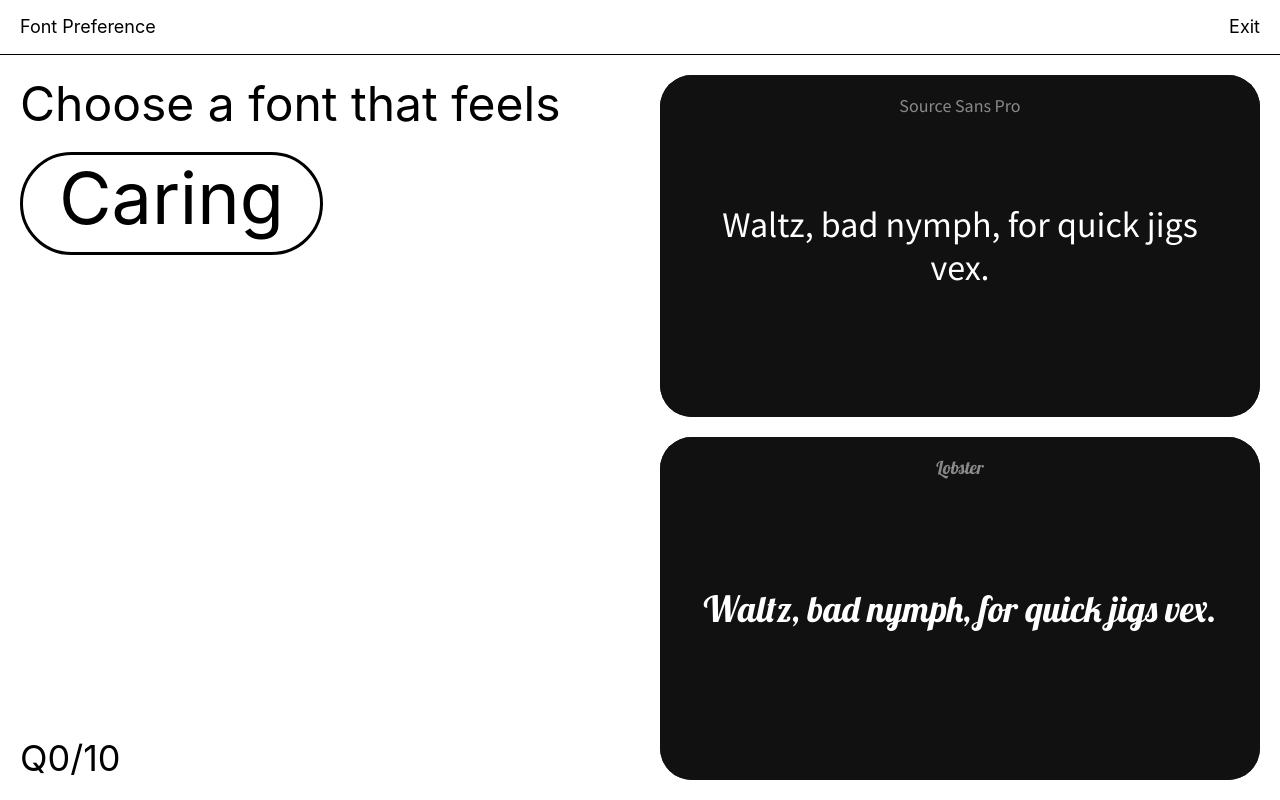
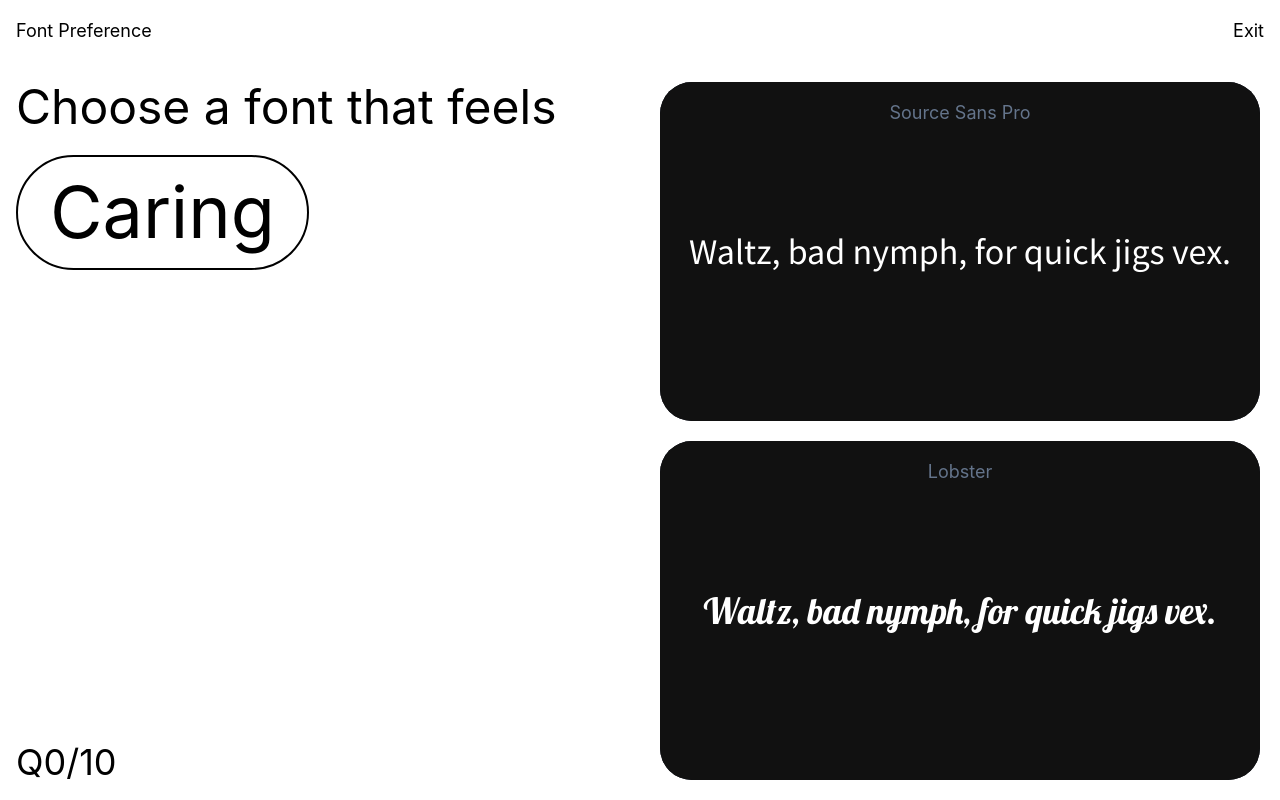
Before and after one commit to Computational-Creativity-Lab/Crowdsourcing-Font-Preferences, a Next.js app: page /survey in a window 1280 px wide. Built offline with nearby package versions, Linux system fonts and the light colour scheme; no server answers; a web font is replaced by a local one.

Commit message:
change most of css to tailwind

```diff
--- a/src/components/FontCard.js
+++ b/src/components/FontCard.js
@@ -23,14 +23,9 @@ export default function FontCard(props) {
           default: { duration: 0.1 },
         }}
       >
-        <p
-          style={{ fontFamily: `${props.fontStyle}` }}
-          className={styles.fontName}
-        >
-          {props.fontStyle}
-        </p>
+        <p className="absolute block top-5 text-slate-500">{props.fontStyle}</p>
         <h3
-          className={styles.pengram}
+          className="text-white block text-center px-5"
           style={{ fontFamily: `${props.fontStyle}` }}
         >
           {props.pengram}
--- a/src/components/FontCard.module.css
+++ b/src/components/FontCard.module.css
@@ -1,6 +1,4 @@
 .container {
-  padding: 20px;
-  justify-items: start;
   height: 100%;
   background: #03091a;
   border-radius: 32px;
@@ -12,10 +10,6 @@
   transition: 0.2s;
 }
 
-.hide {
-  opacity: 0;
-}
-
 .container:hover {
   transform: scale(1.005);
   cursor: pointer;
@@ -23,25 +17,6 @@
 
 .container:active {
   transform: scale(0.99);
-}
-
-.fontName {
-  color: rgba(255, 255, 255, 0.5);
-  display: block;
-  position: absolute;
-  top: 20px;
-}
-
-.pengram {
-  color: white;
-  display: block;
-  text-align: center;
-  padding: 0px 20px;
-}
-
-.fontName,
-.pengram {
-  transition: opacity 0.5s;
 }
 
 /* –––––– */
--- a/src/components/FontsPromptLeftCol.js
+++ b/src/components/FontsPromptLeftCol.js
@@ -1,13 +1,15 @@
-import styles from "../pages/index.module.css";
-
 export default function FontsPromptLeftCol(props) {
   return (
-    <div className={styles.leftCol}>
-      <div className={styles.topLeft}>
-        <h2 className={styles.question}> Choose a font that feels</h2>
-        <h1 className={styles.adjective}>{props.keyword}</h1>
+    <div className="grid grid-template-rows-2 px-4 py-4">
+      <div>
+        <h2 className="pb-5"> Choose a font that feels</h2>
+        <h1 className="inline-block border-solid border-2 border-black rounded-full px-8 py-3">
+          {props.keyword}
+        </h1>
       </div>
-      <h3 className={styles.bottomLeft}>Q{props.qCount}/10</h3>
+      <h3 className="flex justify-self-start items-end h-full">
+        Q{props.qCount}/10
+      </h3>
     </div>
   );
 }
--- a/src/components/layout/Navbar.js
+++ b/src/components/layout/Navbar.js
@@ -4,9 +4,13 @@ import styles from "./Navbar.module.css";
 
 export default function FontCard(props) {
   return (
-    <motion.div className={styles.container}>
-      <p>Font Preference</p>
-      <p>{props.rightLink}</p>
+    <motion.div
+      // style={{ borderBottom: "1px solid black" }}
+      className="grid px-4 py-5 grid-cols-2 border-b-1 border-gray-900"
+    >
+      {/* <motion.div className={styles.container}> */}
+      <p className="flex justify-self-start"> Font Preference</p>
+      <p className="flex justify-self-end ">{props.rightLink}</p>
     </motion.div>
   );
 }
--- a/src/pages/index.js
+++ b/src/pages/index.js
@@ -66,8 +66,9 @@ export default function Home() {
       <HeadComp />
       <GlobalContainer>
         <Navbar rightLink="Share" />
-        {/* <h1 className="text-3xl font-bold underline">Find your fonts</h1> */}
-        <h1 className="px-1 text-6xl">Choose your font.</h1>
+        <h1 className="px-4 py-4 text-6xl border-2 border-gray-900">
+          Choose your font.
+        </h1>
       </GlobalContainer>
     </motion.main>
   );
--- a/src/pages/index.module.css
+++ b/src/pages/index.module.css
@@ -14,7 +14,6 @@
   grid-column-start: 1;
   grid-row-start: 1;
   height: 100%;
-  padding: 20px 20px 10px 20px;
 }
 
 .rightCol {
```
